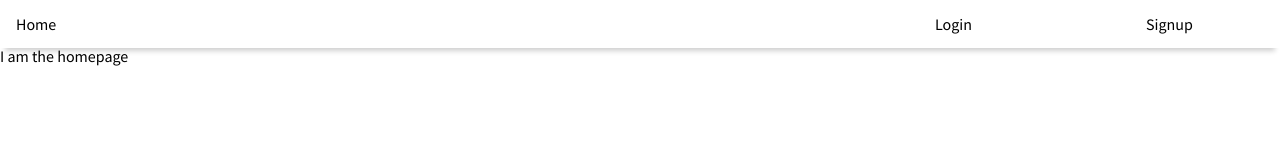
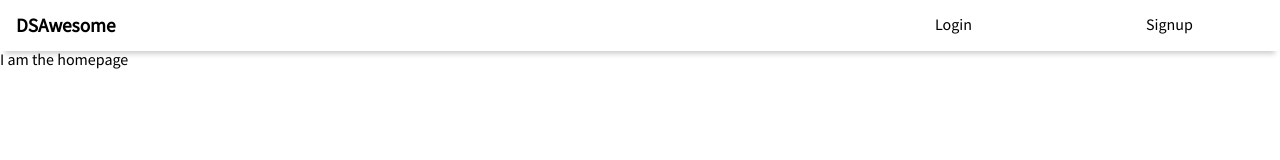
Before and after one commit to thinkful-ei18/sr-client-cm-eg, a React (Create React App) app: page / in a window 1280 px wide. Shown: the top 160 px of the page. Built offline with nearby package versions, Linux system fonts and the light colour scheme; no server answers.

Commit message:
add name

```diff
--- a/src/Home.js
+++ b/src/Home.js
@@ -1,4 +1,7 @@
 import React, { Component } from 'react';
+
+// styles
+import './styles/style-homepage/homeComponent.css';
 
 export class Home extends Component {
   render() {
--- a/src/NavBar.js
+++ b/src/NavBar.js
@@ -26,7 +26,7 @@ class NavBar extends Component {
     }
     return (
       <nav className='nav'>
-        <NavLink to='/' className='home'>Home</NavLink>
+        <NavLink to='/' className='home'>DSAwesome</NavLink>
         {NavBar}
       </nav>
     )
--- a/src/styles/styles-navbar/navbar.css
+++ b/src/styles/styles-navbar/navbar.css
@@ -1,13 +1,11 @@
 /* LAYOUT */
 
 .nav {
-  /* background-color: #17BEBB; */
   display: flex;
   flex-direction: row;
   justify-content: space-between;
   padding-top: 1rem;
   padding-bottom: 1rem;
-  /* border-bottom: 1px solid lightgray; */
   -webkit-box-shadow: 0px 8px 5px -5px rgba(0,0,0,0.19);
   -moz-box-shadow: 0px 8px 5px -5px rgba(0,0,0,0.19);
   box-shadow: 0px 8px 5px -5px rgba(0,0,0,0.19);
@@ -16,6 +14,8 @@
 .home {
   flex: 0 0 65%;
   padding-left: 1rem;
+  font-weight: bold;
+  font-size: 1.2rem;
 }
 
 .navbar-logged-in {
```
Also changed, not shown: src/styles/style-homepage/homeComponent.css (added).
